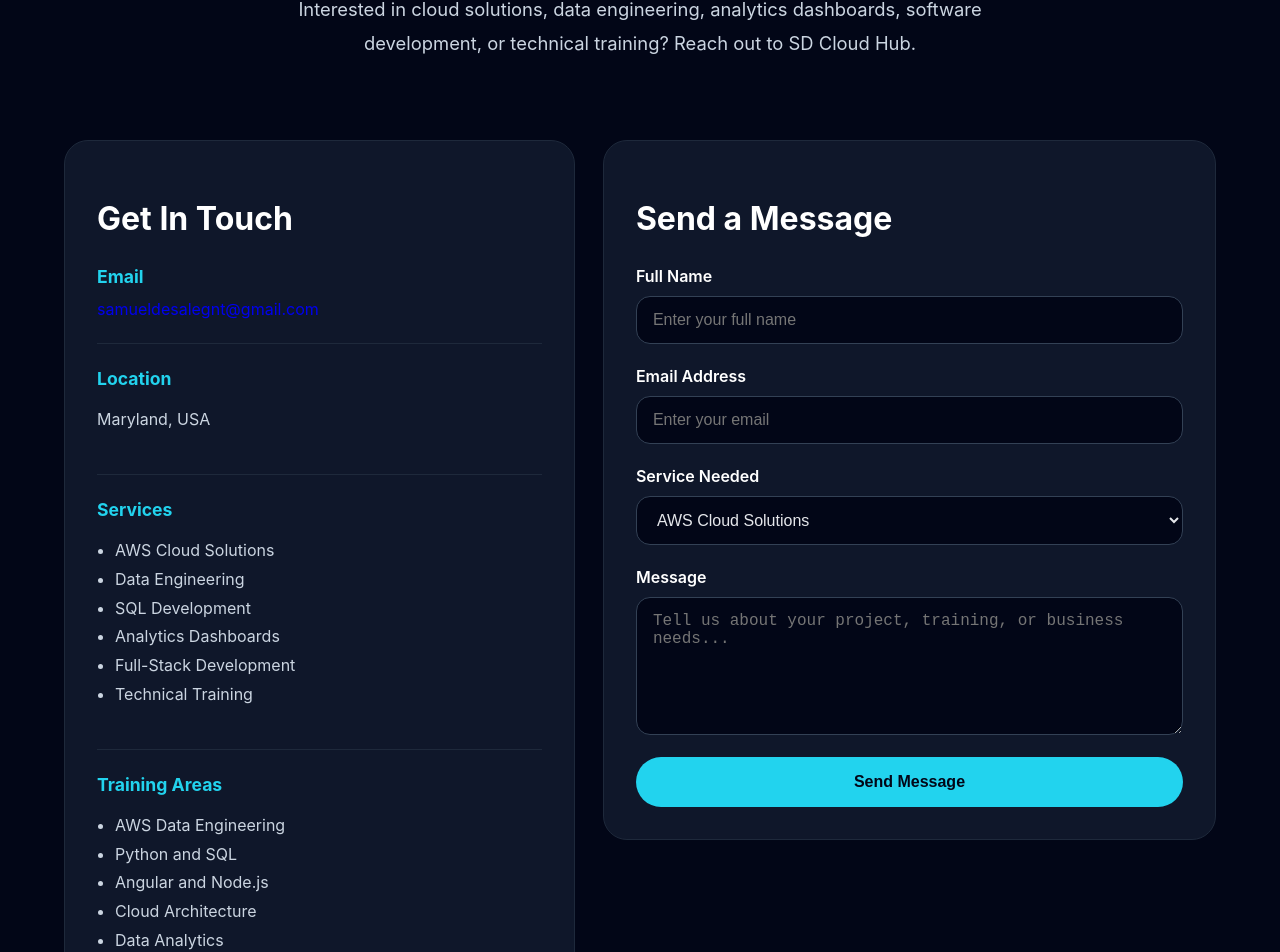
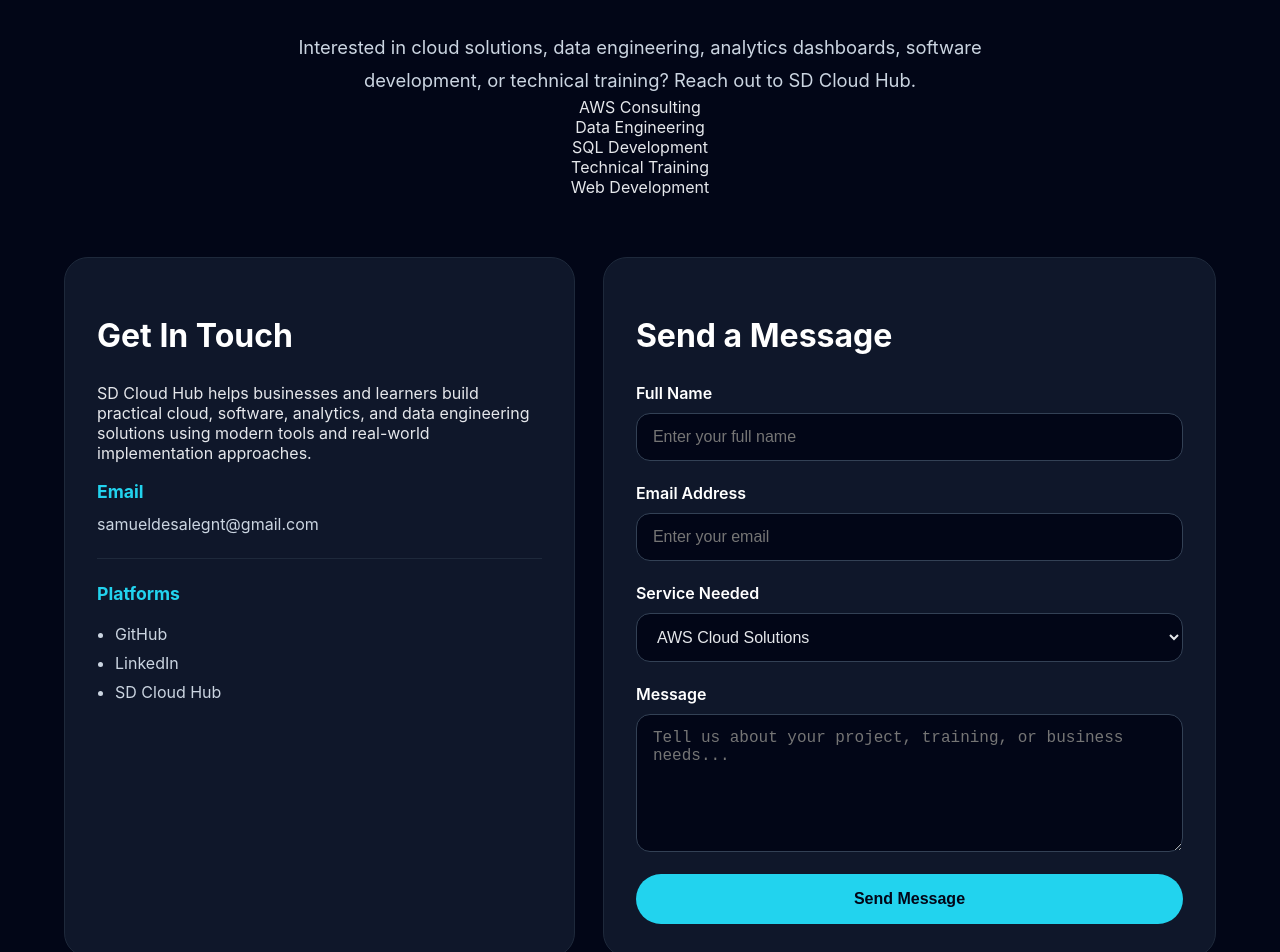
Before and after one commit to samueldesalegn/sdcloudhub, an Angular app in the folder sdcloudhub-frontend/: page /contact in a window 1280 px wide. Shown: the part 332-1284 px from the top of the page. Built offline with nearby package versions, Linux system fonts and the light colour scheme.

Commit message:
Build SD Cloud Hub website MVP pages

```diff
--- a/sdcloudhub-frontend/src/app/pages/blog/blog.component.html
+++ b/sdcloudhub-frontend/src/app/pages/blog/blog.component.html
@@ -13,79 +13,108 @@
   <section class="featured-post">
     <div>
       <p class="eyebrow">Featured Article</p>
+
       <h2>Building Real-World AWS Data Pipelines</h2>
+
       <p>
         Learn how DynamoDB, S3, Glue, Athena, Lambda, and QuickSight can work
         together to automate analytics from raw data to dashboards.
       </p>
-      <a routerLink="/contact" class="btn primary">Request This Training</a>
+
+      <a routerLink="/training" class="btn primary">
+        View Related Training
+      </a>
     </div>
   </section>
 
   <section class="blog-grid-section">
     <div class="section-header">
       <p class="eyebrow">Latest Topics</p>
+
       <h2>Blog Categories</h2>
+
+      <p>
+        Explore practical topics across cloud engineering, data analytics,
+        SQL, software development, projects, and career growth.
+      </p>
     </div>
 
     <div class="blog-grid">
       <article class="blog-card">
         <span>AWS</span>
+
         <h3>Serverless Data Engineering with AWS SAM</h3>
+
         <p>
           How to design, deploy, and automate cloud-native data pipelines using
           infrastructure as code.
         </p>
+
         <a routerLink="/contact">Discuss This Topic →</a>
       </article>
 
       <article class="blog-card">
         <span>Data Analytics</span>
+
         <h3>From Raw Data to Business Dashboards</h3>
+
         <p>
           Turning operational data into analytics-ready datasets and dashboards
           for decision makers.
         </p>
+
         <a routerLink="/contact">Discuss This Topic →</a>
       </article>
 
       <article class="blog-card">
         <span>SQL</span>
+
         <h3>SQL for Reporting and Business Intelligence</h3>
+
         <p>
           Practical SQL patterns for joins, views, aggregations, reports, and
           performance optimization.
         </p>
+
         <a routerLink="/contact">Discuss This Topic →</a>
       </article>
 
       <article class="blog-card">
         <span>Software</span>
+
         <h3>Building Full-Stack Applications with Angular and Node.js</h3>
+
         <p>
           Lessons from building modern web applications with APIs, frontend
           components, and cloud deployment.
         </p>
-        <a routerLink="/contact">Discuss This Topic →</a>
+
+        <a routerLink="/projects">View Projects →</a>
       </article>
 
       <article class="blog-card">
         <span>Projects</span>
+
         <h3>HouseIQ: Real Estate Intelligence Platform</h3>
+
         <p>
           A practical breakdown of building a cloud-powered real estate analysis
           application.
         </p>
+
         <a routerLink="/projects">View Projects →</a>
       </article>
 
       <article class="blog-card">
         <span>Career</span>
+
         <h3>Becoming a Practical Cloud and Data Engineer</h3>
+
         <p>
           Career lessons, portfolio strategy, interview preparation, and
           real-world skill development.
         </p>
+
         <a routerLink="/training">View Training →</a>
       </article>
     </div>
@@ -93,10 +122,14 @@
 
   <section class="blog-cta">
     <h2>Want practical cloud and data content?</h2>
+
     <p>
       SD Cloud Hub shares real project lessons, training resources, and
       implementation guides.
     </p>
-    <a routerLink="/contact" class="btn primary">Contact SD Cloud Hub</a>
+
+    <a routerLink="/contact" class="btn primary">
+      Contact SD Cloud Hub
+    </a>
   </section>
 </section>
--- a/sdcloudhub-frontend/src/app/pages/blog/blog.component.scss
+++ b/sdcloudhub-frontend/src/app/pages/blog/blog.component.scss
@@ -7,7 +7,7 @@
 .blog-hero {
   max-width: 1100px;
   margin: 0 auto;
-  padding: 90px 24px 60px;
+  padding: 60px 24px 40px;
   text-align: center;
 }
 
@@ -21,24 +21,24 @@
 }
 
 .blog-hero h1 {
-  font-size: clamp(2.4rem, 5vw, 4.6rem);
+  font-size: clamp(2.4rem, 4.6vw, 4.4rem);
   line-height: 1.05;
   color: #ffffff;
-  margin-bottom: 24px;
+  margin-bottom: 22px;
 }
 
 .blog-hero p {
   max-width: 760px;
   margin: 0 auto;
   color: #cbd5e1;
-  font-size: 1.15rem;
-  line-height: 1.8;
+  font-size: 1.08rem;
+  line-height: 1.75;
 }
 
 .featured-post {
   max-width: 1100px;
-  margin: 0 auto 40px;
-  padding: 48px;
+  margin: 0 auto 28px;
+  padding: 42px;
   border-radius: 28px;
   background: linear-gradient(135deg, #0f172a, #082f49);
   border: 1px solid #164e63;
@@ -46,7 +46,7 @@
 
 .featured-post h2 {
   color: #ffffff;
-  font-size: clamp(1.8rem, 4vw, 3rem);
+  font-size: clamp(1.8rem, 3.6vw, 3rem);
   margin-bottom: 18px;
 }
 
@@ -78,17 +78,24 @@
 .blog-grid-section {
   max-width: 1200px;
   margin: 0 auto;
-  padding: 70px 24px;
+  padding: 50px 24px;
 }
 
 .section-header {
   text-align: center;
-  margin-bottom: 46px;
+  max-width: 820px;
+  margin: 0 auto 40px;
 }
 
 .section-header h2 {
   color: #ffffff;
-  font-size: clamp(2rem, 4vw, 3rem);
+  font-size: clamp(2rem, 3.8vw, 3rem);
+  margin-bottom: 16px;
+}
+
+.section-header p {
+  color: #94a3b8;
+  line-height: 1.7;
 }
 
 .blog-grid {
@@ -142,8 +149,8 @@
 
 .blog-cta {
   max-width: 1000px;
-  margin: 30px auto 90px;
-  padding: 50px 24px;
+  margin: 20px auto 70px;
+  padding: 44px 24px;
   text-align: center;
   background: #0f172a;
   border: 1px solid #1e293b;
@@ -152,7 +159,7 @@
 
 .blog-cta h2 {
   color: #ffffff;
-  font-size: clamp(1.8rem, 4vw, 3rem);
+  font-size: clamp(1.8rem, 3.6vw, 3rem);
   margin-bottom: 16px;
 }
 
@@ -167,13 +174,13 @@
   }
 
   .featured-post {
-    margin: 0 24px 40px;
+    margin: 0 24px 28px;
   }
 }
 
 @media (max-width: 640px) {
   .blog-hero {
-    padding-top: 60px;
+    padding-top: 48px;
   }
 
   .blog-grid {
--- a/sdcloudhub-frontend/src/app/pages/contact/contact.component.html
+++ b/sdcloudhub-frontend/src/app/pages/contact/contact.component.html
@@ -2,48 +2,47 @@
   <div class="contact-hero">
     <p class="eyebrow">Contact SD Cloud Hub</p>
 
-    <h1>Let’s Build Something Practical</h1>
+    <h1>Build Practical Cloud & Data Solutions</h1>
 
     <p>
       Interested in cloud solutions, data engineering, analytics dashboards,
       software development, or technical training? Reach out to SD Cloud Hub.
     </p>
+
+    <div class="quick-services">
+      <div class="quick-service">AWS Consulting</div>
+      <div class="quick-service">Data Engineering</div>
+      <div class="quick-service">SQL Development</div>
+      <div class="quick-service">Technical Training</div>
+      <div class="quick-service">Web Development</div>
+    </div>
   </div>
 
   <div class="contact-container">
     <section class="contact-info">
       <h2>Get In Touch</h2>
 
+      <p class="contact-summary">
+        SD Cloud Hub helps businesses and learners build practical cloud,
+        software, analytics, and data engineering solutions using modern tools
+        and real-world implementation approaches.
+      </p>
+
       <div class="info-card">
         <h3>Email</h3>
-        <a href="mailto:samueldesalegnt&#64;gmail.com">samueldesalegnt&#64;gmail.com</a>
+
+        <a href="mailto:samueldesalegnt&#64;gmail.com">
+          samueldesalegnt&#64;gmail.com
+        </a>
       </div>
 
       <div class="info-card">
-        <h3>Location</h3>
-        <p>Maryland, USA</p>
-      </div>
+        <h3>Platforms</h3>
 
-      <div class="info-card">
-        <h3>Services</h3>
         <ul>
-          <li>AWS Cloud Solutions</li>
-          <li>Data Engineering</li>
-          <li>SQL Development</li>
-          <li>Analytics Dashboards</li>
-          <li>Full-Stack Development</li>
-          <li>Technical Training</li>
-        </ul>
-      </div>
-
-      <div class="info-card">
-        <h3>Training Areas</h3>
-        <ul>
-          <li>AWS Data Engineering</li>
-          <li>Python and SQL</li>
-          <li>Angular and Node.js</li>
-          <li>Cloud Architecture</li>
-          <li>Data Analytics</li>
+          <li>GitHub</li>
+          <li>LinkedIn</li>
+          <li>SD Cloud Hub</li>
         </ul>
       </div>
     </section>
@@ -55,6 +54,7 @@
         <form>
           <div class="form-group">
             <label for="name">Full Name</label>
+
             <input
               type="text"
               id="name"
@@ -64,6 +64,7 @@
 
           <div class="form-group">
             <label for="email">Email Address</label>
+
             <input
               type="email"
               id="email"
--- a/sdcloudhub-frontend/src/app/pages/contact/contact.component.scss
+++ b/sdcloudhub-frontend/src/app/pages/contact/contact.component.scss
@@ -7,7 +7,7 @@
 .contact-hero {
   max-width: 1100px;
   margin: 0 auto;
-  padding: 90px 24px 60px;
+  padding: 60px 24px 40px;
   text-align: center;
 }
 
@@ -155,3 +155,12 @@
     padding: 24px;
   }
 }
+
+.info-card a {
+  color: #cbd5e1;
+  text-decoration: none;
+}
+
+.info-card a:hover {
+  color: #22d3ee;
+}
```
